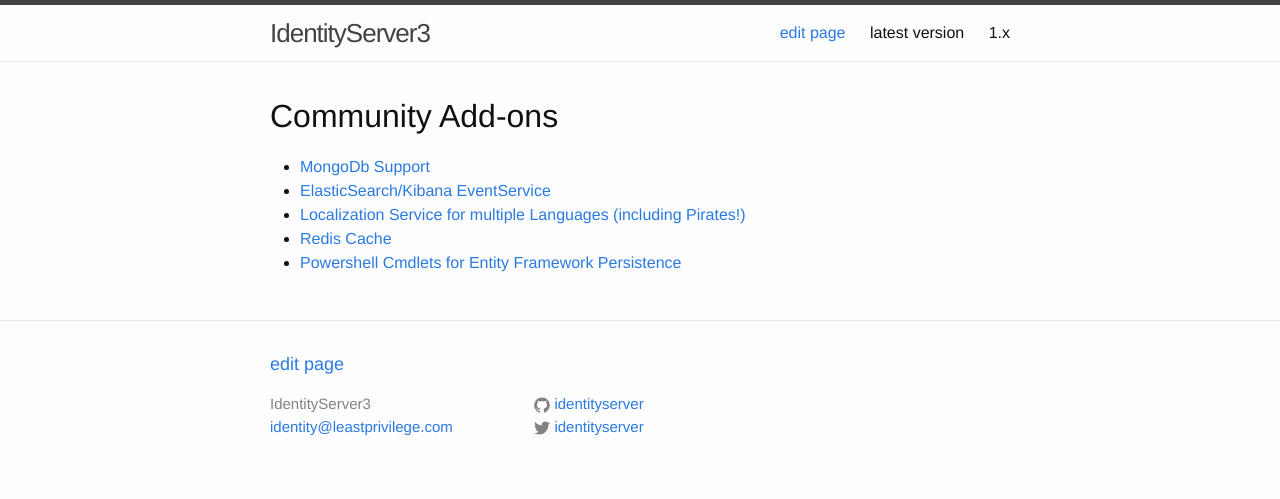
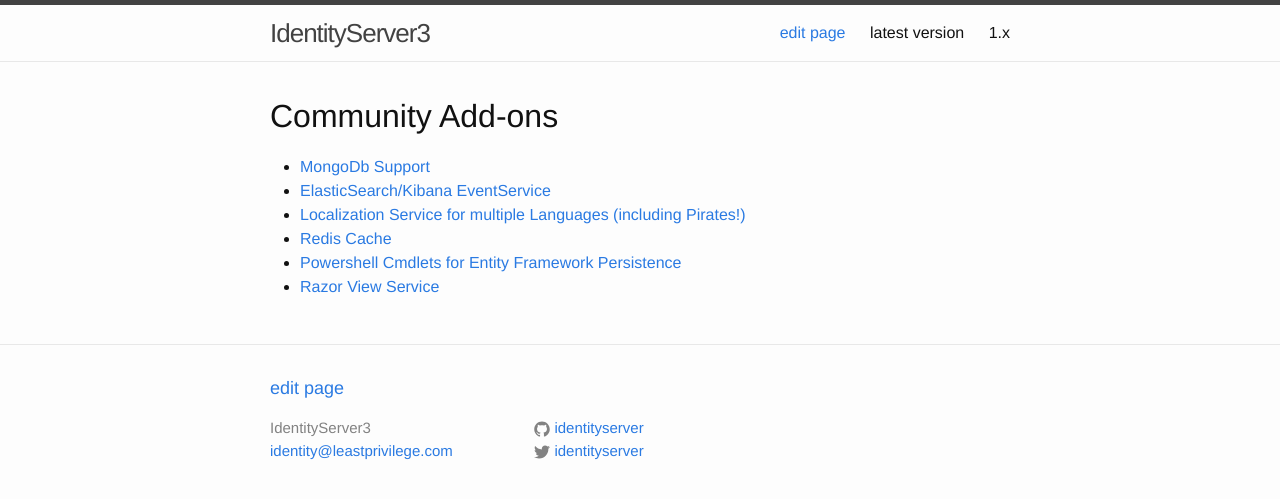
Before and after one commit to IdentityServer/Documentation, a Jekyll site: the page built from docsv2/resources/community.md, in a window 1280 px wide. Shown: the top 499 px of the page. Built offline with Jekyll 4.4.1, drawn with Linux system fonts in a browser that asks for light colours; Markdown is read by kramdown in place of the engine named in the settings.

Commit message:
Update community.md

```diff
--- a/docsv2/resources/community.md
+++ b/docsv2/resources/community.md
@@ -9,3 +9,4 @@
 * [Localization Service for multiple Languages (including Pirates!)](https://johnkors.github.io/IdentityServer3.Contrib.Localization/#/)
 * [Redis Cache](https://github.com/imperugo/Thinktecture.IdentityServer3.Cache.Redis)
 * [Powershell Cmdlets for Entity Framework Persistence](https://github.com/ghys/IdentityServer3.Contrib.PowerShell)
+* [Razor View Service](https://github.com/vdaron/IdentityServer.RazorViewEngine)
```
